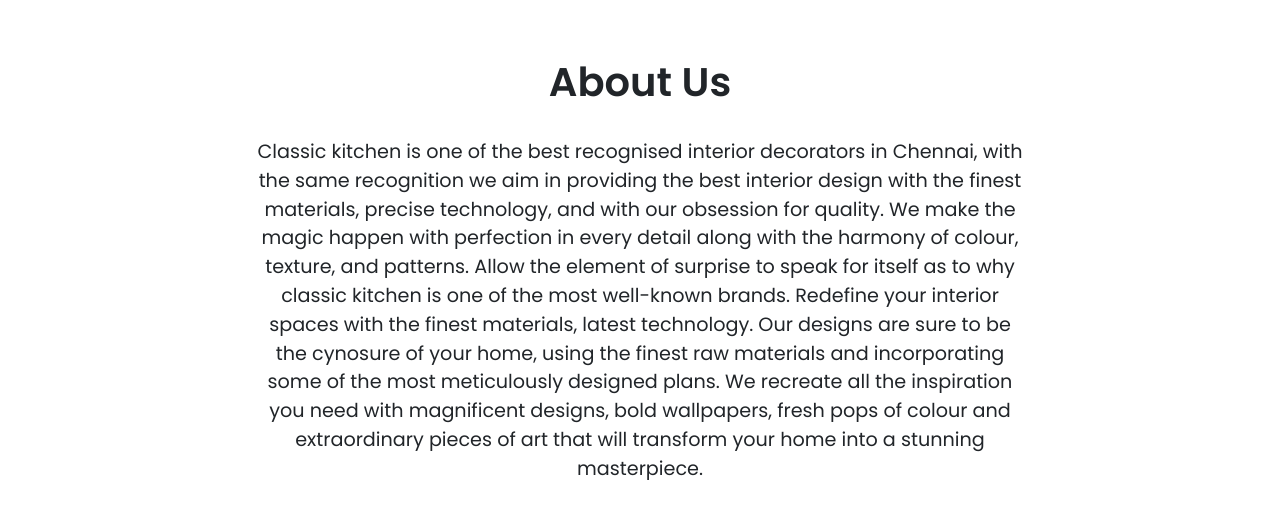
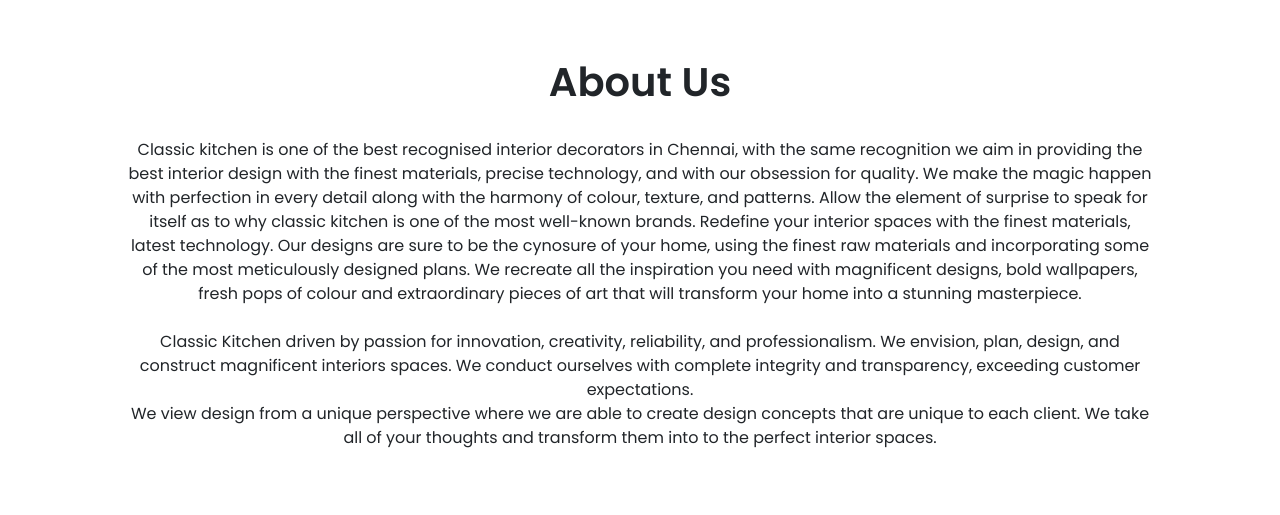
Before and after one commit to AbishekMahi/classic-kitchen-landing, a plain HTML site: page index.html in a window 1280 px wide. Shown: the part 742-1257 px from the top of the page. Drawn offline with nearby package versions, Linux system fonts and the light colour scheme; no server answers.

Commit message:
aboutus para size and padding reduced

```diff
--- a/styles/index.css
+++ b/styles/index.css
@@ -330,7 +330,7 @@ button:active {
 
 .middle {
     width: 100%;
-    padding: 5rem 20%;
+    padding: 5rem 10%;
     text-align: center;
 }
 
@@ -342,7 +342,8 @@ button:active {
 
 .middle p {
     /* margin-bottom: 2rem; */
-    font-size: 1.2rem;
+    font-size: 1rem;
+    /* text-align: justify; */
 }
 
 .img-grid {
```
